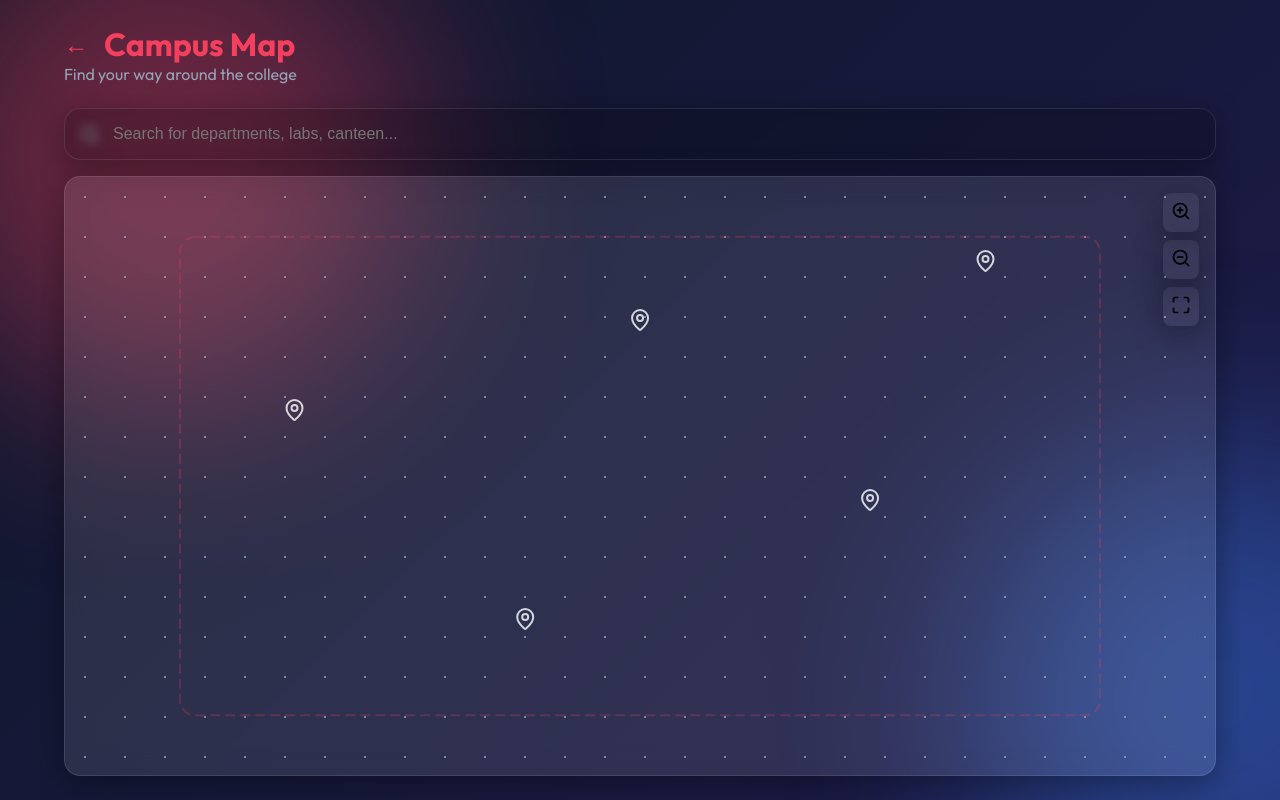
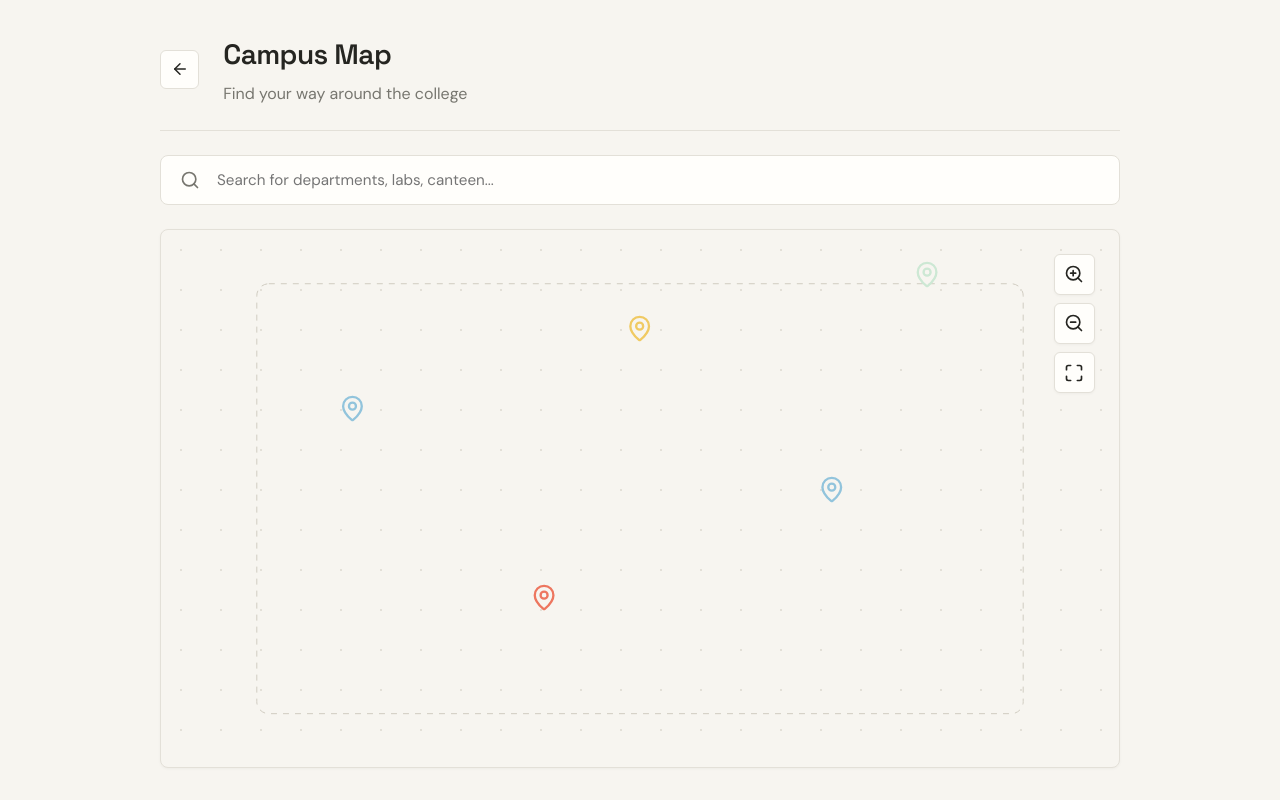
Before and after one commit to dhiyamurugan22/Campus, a Next.js app: page /map in a window 1280 px wide. Built offline with nearby package versions, Linux system fonts and the light colour scheme.

Commit message:
UI Redesign: GDG aesthetic

```diff
--- a/src/app/globals.css
+++ b/src/app/globals.css
@@ -1,17 +1,23 @@
+@import url('https://fonts.googleapis.com/css2?family=DM+Sans:ital,wght@0,400..700;1,400..700&family=Space+Grotesk:wght@300..700&display=swap');
+
 :root {
-  --primary: #F43F5E;
-  --primary-hover: #E11D48;
-  --secondary: #3B82F6;
-  --background-start: #0F172A;
-  --background-end: #1E1B4B;
-  --surface: rgba(255, 255, 255, 0.05);
-  --surface-hover: rgba(255, 255, 255, 0.1);
-  --text-main: #FFFFFF;
-  --text-muted: #94A3B8;
-  --border: rgba(255, 255, 255, 0.1);
-  --radius: 16px;
-  --shadow: 0 8px 32px 0 rgba(0, 0, 0, 0.37);
-  --glass-blur: blur(12px);
+  --background: #F7F5F0;
+  --surface: #FFFEFB;
+  --surface-hover: #F2EFE8;
+  --border: #E3E0D8;
+  --border-hover: #D0CCC1;
+  --primary: #ED765F; /* Coral */
+  --primary-hover: #D95848;
+  --button-bg: #252521;
+  --button-text: #FFFEFB;
+  --text-main: #252521;
+  --text-muted: #77766F;
+
+  --radius: 8px;
+  --shadow-sm: 0 1px 3px rgba(0, 0, 0, 0.04);
+
+  --font-sans: 'DM Sans', system-ui, -apple-system, BlinkMacSystemFont, sans-serif;
+  --font-heading: 'Space Grotesk', system-ui, sans-serif;
 }
 
 * {
@@ -21,44 +27,19 @@
 }
 
 body {
-  background: linear-gradient(135deg, var(--background-start), var(--background-end));
-  background-attachment: fixed;
+  background-color: var(--background);
   color: var(--text-main);
-  font-family: var(--font-outfit), sans-serif;
+  font-family: var(--font-sans);
   -webkit-font-smoothing: antialiased;
   -moz-osx-font-smoothing: grayscale;
   min-height: 100vh;
+  line-height: 1.6;
 }
 
-/* Background animated glow orbs */
-body::before, body::after {
-  content: '';
-  position: fixed;
-  width: 500px;
-  height: 500px;
-  border-radius: 50%;
-  z-index: -1;
-  filter: blur(100px);
-  opacity: 0.4;
-  animation: float 20s infinite ease-in-out alternate;
-}
-
-body::before {
-  background: var(--primary);
-  top: -100px;
-  left: -100px;
-}
-
-body::after {
-  background: var(--secondary);
-  bottom: -100px;
-  right: -100px;
-  animation-delay: -10s;
-}
-
-@keyframes float {
-  0% { transform: translate(0, 0); }
-  100% { transform: translate(100px, 50px); }
+h1, h2, h3, h4, h5, h6 {
+  font-family: var(--font-heading);
+  font-weight: 600;
+  letter-spacing: -0.02em;
 }
 
 a {
@@ -67,38 +48,90 @@ a {
 }
 
 .app-container {
-  max-width: 1200px;
+  max-width: 1024px;
   margin: 0 auto;
   min-height: 100vh;
+  padding: 2rem;
 }
 
-/* Glassmorphism Cards */
+/* Paper Cards */
 .card {
-  background: var(--surface);
-  backdrop-filter: var(--glass-blur);
-  -webkit-backdrop-filter: var(--glass-blur);
+  background-color: var(--surface);
   border: 1px solid var(--border);
   border-radius: var(--radius);
   padding: 1.5rem;
-  box-shadow: var(--shadow);
-  transition: transform 0.2s ease, background 0.2s ease, box-shadow 0.2s ease;
+  box-shadow: var(--shadow-sm);
+  transition: border-color 0.2s ease, background-color 0.2s ease, transform 0.2s ease;
 }
 
 .card:hover {
-  background: var(--surface-hover);
-  transform: translateY(-2px);
-  box-shadow: 0 12px 40px 0 rgba(0, 0, 0, 0.4);
+  border-color: var(--border-hover);
+  background-color: var(--surface-hover);
 }
 
-/* Base button and input styling to match glassmorphism */
+/* Base Inputs */
 input, select, textarea {
-  background: rgba(0, 0, 0, 0.2) !important;
-  color: var(--text-main) !important;
-  border: 1px solid var(--border) !important;
-  backdrop-filter: blur(4px);
+  background-color: var(--surface);
+  color: var(--text-main);
+  border: 1px solid var(--border);
+  border-radius: 6px;
+  padding: 0.6rem 0.8rem;
+  font-size: 0.95rem;
+  font-family: var(--font-sans);
+  transition: border-color 0.2s, box-shadow 0.2s;
+  outline: none;
 }
 
 input:focus, select:focus, textarea:focus {
-  border-color: var(--primary) !important;
-  box-shadow: 0 0 0 2px rgba(244, 63, 94, 0.2) !important;
+  border-color: var(--primary);
+  box-shadow: 0 0 0 1px var(--primary);
 }
+
+/* Buttons */
+.btn-primary {
+  background-color: var(--button-bg);
+  color: var(--button-text);
+  border: none;
+  border-radius: 6px;
+  padding: 0.6rem 1.2rem;
+  font-size: 0.95rem;
+  font-family: var(--font-heading);
+  font-weight: 500;
+  cursor: pointer;
+  transition: background-color 0.2s ease, color 0.2s ease;
+  display: inline-flex;
+  align-items: center;
+  justify-content: center;
+  gap: 0.5rem;
+}
+
+.btn-primary:hover {
+  background-color: var(--primary);
+  color: #fff;
+}
+
+.btn-secondary {
+  background-color: var(--surface);
+  color: var(--text-main);
+  border: 1px solid var(--border);
+  border-radius: 6px;
+  padding: 0.6rem 1.2rem;
+  font-size: 0.95rem;
+  font-family: var(--font-heading);
+  font-weight: 500;
+  cursor: pointer;
+  transition: background-color 0.2s ease, border-color 0.2s ease;
+  display: inline-flex;
+  align-items: center;
+  justify-content: center;
+  gap: 0.5rem;
+}
+
+.btn-secondary:hover {
+  background-color: var(--surface-hover);
+  border-color: var(--border-hover);
+}
+
+.text-muted {
+  color: var(--text-muted);
+}
--- a/src/app/map/page.tsx
+++ b/src/app/map/page.tsx
@@ -1,14 +1,14 @@
 'use client';
-import { useState, useRef, useEffect } from 'react';
+import { useState, useRef } from 'react';
 import Link from 'next/link';
-import { MapPin, Navigation, Search, ZoomIn, ZoomOut, Maximize } from 'lucide-react';
+import { MapPin, Navigation, Search, ZoomIn, ZoomOut, Maximize, ArrowLeft } from 'lucide-react';
 
 const MOCK_LOCATIONS = [
-  { id: 1, name: 'Main Block', category: 'Administration', x: 50, y: 30 },
-  { id: 2, name: 'CSE Department', category: 'Academic', x: 20, y: 45 },
-  { id: 3, name: 'Library', category: 'Academic', x: 70, y: 60 },
-  { id: 4, name: 'Canteen', category: 'Food', x: 40, y: 80 },
-  { id: 5, name: 'Sports Ground', category: 'Sports', x: 80, y: 20 },
+  { id: 1, name: 'Main Block', category: 'Administration', x: 50, y: 30, color: '#F0CA63' },
+  { id: 2, name: 'CSE Department', category: 'Academic', x: 20, y: 45, color: '#92C4DC' },
+  { id: 3, name: 'Library', category: 'Academic', x: 70, y: 60, color: '#92C4DC' },
+  { id: 4, name: 'Canteen', category: 'Food', x: 40, y: 80, color: '#ED765F' },
+  { id: 5, name: 'Sports Ground', category: 'Sports', x: 80, y: 20, color: '#CDE8D4' },
 ];
 
 export default function MapPage() {
@@ -54,33 +54,37 @@ export default function MapPage() {
   );
 
   return (
-    <main className="app-container" style={{ padding: '1.5rem', display: 'flex', flexDirection: 'column', height: '100vh', overflow: 'hidden' }}>
-      <header style={{ marginBottom: '1.5rem', flexShrink: 0 }}>
-        <h1 style={{ color: 'var(--primary)', display: 'flex', alignItems: 'center', gap: '0.5rem' }}>
-          <Link href="/" style={{ fontSize: '1.5rem', marginRight: '0.5rem' }}>←</Link>
-          Campus Map
-        </h1>
-        <p style={{ color: 'var(--text-muted)' }}>Find your way around the college</p>
+    <main className="app-container" style={{ display: 'flex', flexDirection: 'column', height: '100vh', padding: '2rem' }}>
+      <header style={{ marginBottom: '1.5rem', flexShrink: 0, display: 'flex', alignItems: 'center', gap: '1.5rem', borderBottom: '1px solid var(--border)', paddingBottom: '1.5rem' }}>
+        <Link href="/" className="btn-secondary" style={{ padding: '0.6rem' }}>
+          <ArrowLeft size={18} />
+        </Link>
+        <div>
+          <h1 style={{ fontSize: '1.75rem', fontWeight: 600, color: 'var(--text-main)', marginBottom: '0.25rem' }}>
+            Campus Map
+          </h1>
+          <p className="text-muted" style={{ fontSize: '1rem' }}>Find your way around the college</p>
+        </div>
       </header>
 
-      <div style={{ position: 'relative', marginBottom: '1rem', flexShrink: 0 }}>
-        <Search size={20} style={{ position: 'absolute', left: '1rem', top: '50%', transform: 'translateY(-50%)', color: 'var(--text-muted)' }} />
+      <div style={{ position: 'relative', marginBottom: '1.5rem', flexShrink: 0 }}>
+        <Search size={20} style={{ position: 'absolute', left: '1.25rem', top: '50%', transform: 'translateY(-50%)', color: 'var(--text-muted)' }} />
         <input
           type="text"
           value={searchQuery}
           onChange={(e) => setSearchQuery(e.target.value)}
           placeholder="Search for departments, labs, canteen..."
-          style={{ width: '100%', padding: '1rem 1rem 1rem 3rem', borderRadius: 'var(--radius)', border: '1px solid var(--border)', background: 'var(--surface)', color: 'var(--text-main)', fontSize: '1rem', outline: 'none', boxShadow: 'var(--shadow)' }}
+          style={{ width: '100%', padding: '0.85rem 1.25rem 0.85rem 3.5rem', fontSize: '0.95rem', borderRadius: '8px' }}
         />
       </div>
 
-      <div className="card" style={{ flex: 1, padding: 0, position: 'relative', overflow: 'hidden', background: 'var(--border)', borderRadius: 'var(--radius)' }}>
+      <div className="card" style={{ flex: 1, padding: 0, position: 'relative', overflow: 'hidden', background: 'var(--background)', display: 'flex', flexDirection: 'column' }}>
 
         {/* Map Controls */}
-        <div style={{ position: 'absolute', right: '1rem', top: '1rem', display: 'flex', flexDirection: 'column', gap: '0.5rem', zIndex: 10 }}>
-          <button onClick={() => handleZoom('in')} style={{ background: 'var(--surface)', border: 'none', padding: '0.5rem', borderRadius: '8px', cursor: 'pointer', boxShadow: 'var(--shadow)' }}><ZoomIn size={20} /></button>
-          <button onClick={() => handleZoom('out')} style={{ background: 'var(--surface)', border: 'none', padding: '0.5rem', borderRadius: '8px', cursor: 'pointer', boxShadow: 'var(--shadow)' }}><ZoomOut size={20} /></button>
-          <button onClick={() => handleZoom('reset')} style={{ background: 'var(--surface)', border: 'none', padding: '0.5rem', borderRadius: '8px', cursor: 'pointer', boxShadow: 'var(--shadow)' }}><Maximize size={20} /></button>
+        <div style={{ position: 'absolute', right: '1.5rem', top: '1.5rem', display: 'flex', flexDirection: 'column', gap: '0.5rem', zIndex: 10 }}>
+          <button onClick={() => handleZoom('in')} className="btn-secondary" style={{ padding: '0.6rem', boxShadow: 'var(--shadow-sm)' }}><ZoomIn size={20} /></button>
+          <button onClick={() => handleZoom('out')} className="btn-secondary" style={{ padding: '0.6rem', boxShadow: 'var(--shadow-sm)' }}><ZoomOut size={20} /></button>
+          <button onClick={() => handleZoom('reset')} className="btn-secondary" style={{ padding: '0.6rem', boxShadow: 'var(--shadow-sm)' }}><Maximize size={20} /></button>
         </div>
 
         {/* Interactive Map Canvas */}
@@ -94,22 +98,21 @@ export default function MapPage() {
           onTouchMove={handleMouseMove}
           onTouchEnd={handleMouseUp}
           style={{
+            flex: 1,
             width: '100%',
-            height: '100%',
             cursor: isDragging ? 'grabbing' : 'grab',
-            position: 'absolute',
+            position: 'relative',
             transform: `translate(${pan.x}px, ${pan.y}px) scale(${zoom})`,
             transformOrigin: 'center center',
             transition: isDragging ? 'none' : 'transform 0.1s ease-out',
-            backgroundImage: 'radial-gradient(var(--text-muted) 1px, transparent 1px)',
+            backgroundImage: 'radial-gradient(var(--border) 1px, transparent 1px)',
             backgroundSize: '40px 40px',
-            opacity: 0.8
           }}
         >
           {/* Fictional Campus Boundaries */}
           <svg width="100%" height="100%" style={{ position: 'absolute', top: 0, left: 0, pointerEvents: 'none' }}>
-            <rect x="10%" y="10%" width="80%" height="80%" fill="none" stroke="var(--primary)" strokeWidth="2" strokeDasharray="10,5" opacity="0.3" rx="15" />
-            <path d="M 20% 45% L 50% 30% L 70% 60% L 40% 80% Z" fill="none" stroke="var(--secondary)" strokeWidth="2" opacity="0.5" />
+            <rect x="10%" y="10%" width="80%" height="80%" fill="none" stroke="var(--border-hover)" strokeWidth="1" strokeDasharray="6,6" rx="12" />
+            <path d="M 20% 45% L 50% 30% L 70% 60% L 40% 80% Z" fill="none" stroke="var(--border)" strokeWidth="2" />
           </svg>
 
           {/* Map Pins */}
@@ -128,24 +131,27 @@ export default function MapPage() {
                 cursor: 'pointer'
               }}
             >
-              <MapPin
-                size={selectedLocation?.id === loc.id ? 32 : 24}
-                color={selectedLocation?.id === loc.id ? 'var(--primary)' : 'var(--text-main)'}
-                fill={selectedLocation?.id === loc.id ? 'var(--primary-hover)' : 'transparent'}
-                style={{ transition: 'all 0.2s' }}
-              />
+              <div style={{ position: 'relative' }}>
+                <MapPin
+                  size={selectedLocation?.id === loc.id ? 32 : 28}
+                  color={selectedLocation?.id === loc.id ? 'var(--text-main)' : loc.color}
+                  fill={selectedLocation?.id === loc.id ? loc.color : 'transparent'}
+                  style={{ transition: 'all 0.2s ease', zIndex: selectedLocation?.id === loc.id ? 10 : 1 }}
+                />
+              </div>
               <span style={{
                 background: 'var(--surface)',
-                padding: '2px 6px',
-                borderRadius: '4px',
-                fontSize: '0.7rem',
-                fontWeight: 'bold',
+                padding: '0.35rem 0.75rem',
+                borderRadius: '6px',
+                fontSize: '0.85rem',
+                fontWeight: 600,
                 whiteSpace: 'nowrap',
-                marginTop: '4px',
-                boxShadow: 'var(--shadow)',
+                marginTop: '6px',
                 border: '1px solid var(--border)',
+                boxShadow: 'var(--shadow-sm)',
                 opacity: (selectedLocation?.id === loc.id || zoom > 1.2) ? 1 : 0,
-                transition: 'opacity 0.2s'
+                transition: 'opacity 0.2s',
+                pointerEvents: 'none',
               }}>
                 {loc.name}
               </span>
@@ -155,13 +161,16 @@ export default function MapPage() {
 
         {/* Selected Location Info Panel */}
         {selectedLocation && (
-          <div style={{ position: 'absolute', bottom: '1rem', left: '1rem', right: '1rem', background: 'var(--surface)', padding: '1rem', borderRadius: 'var(--radius)', boxShadow: 'var(--shadow-lg)', border: '1px solid var(--border)', zIndex: 20, display: 'flex', justifyContent: 'space-between', alignItems: 'center', animation: 'slideUp 0.3s ease-out' }}>
+          <div style={{ position: 'absolute', bottom: '1.5rem', left: '1.5rem', right: '1.5rem', background: 'var(--surface)', padding: '1.5rem', borderRadius: 'var(--radius)', border: '1px solid var(--border)', boxShadow: 'var(--shadow-sm)', zIndex: 20, display: 'flex', justifyContent: 'space-between', alignItems: 'center', animation: 'slideUp 0.2s ease-out' }}>
             <div>
-              <h3 style={{ margin: 0, color: 'var(--primary)' }}>{selectedLocation.name}</h3>
-              <span style={{ fontSize: '0.8rem', color: 'var(--text-muted)' }}>{selectedLocation.category} Zone</span>
+              <h3 style={{ margin: 0, fontSize: '1.25rem', fontWeight: 600, marginBottom: '0.25rem' }}>{selectedLocation.name}</h3>
+              <span className="text-muted" style={{ fontSize: '0.95rem', display: 'flex', alignItems: 'center', gap: '0.5rem' }}>
+                <span style={{ display: 'inline-block', width: '10px', height: '10px', borderRadius: '50%', background: selectedLocation.color }}></span>
+                {selectedLocation.category} Zone
+              </span>
             </div>
-            <button style={{ background: 'var(--primary)', color: 'white', border: 'none', padding: '0.5rem 1rem', borderRadius: '20px', display: 'flex', gap: '0.5rem', alignItems: 'center', cursor: 'pointer', fontWeight: 'bold' }}>
-              <Navigation size={16} /> Go
+            <button className="btn-primary" style={{ padding: '0.75rem 1.25rem' }}>
+              <Navigation size={18} /> Navigate
             </button>
           </div>
         )}
@@ -169,7 +178,7 @@ export default function MapPage() {
 
       <style dangerouslySetInnerHTML={{__html: `
         @keyframes slideUp {
-          from { transform: translateY(100%); opacity: 0; }
+          from { transform: translateY(20px); opacity: 0; }
           to { transform: translateY(0); opacity: 1; }
         }
       `}} />
```
Also changed, not shown: src/app/clock/page.tsx (+56 -28 lines), src/app/login/page.tsx (+20 -35 lines), src/app/page.tsx (+70 -45 lines), src/app/signup/page.tsx (+23 -38 lines), 1 other file (tests, documents, lock files or other folders).
